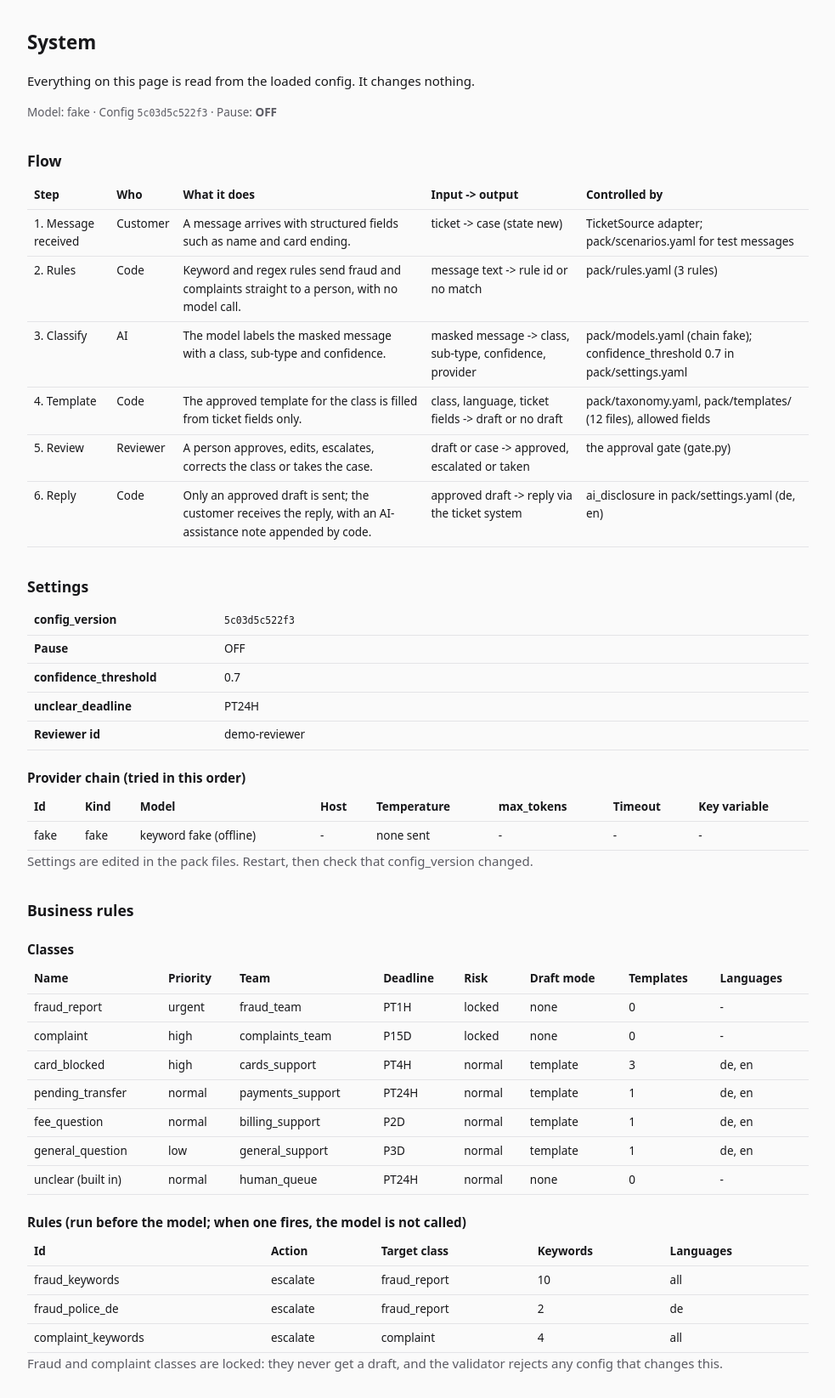
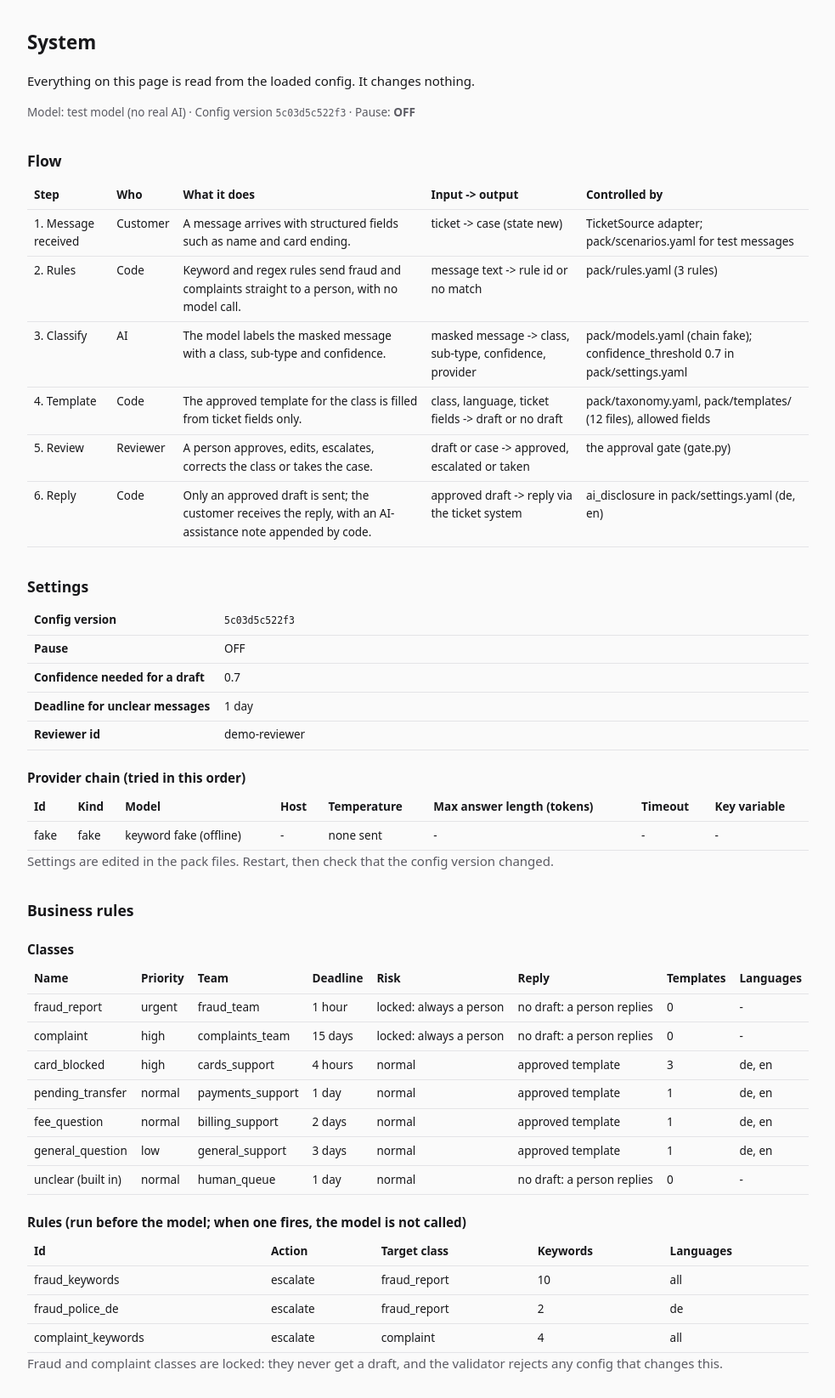
Before and after one commit to azizmdj/ai_support_agent, a FastAPI app: page /system in a window 1280 px wide. Shown: the part 48-1693 px from the top of the page at 85% size, without its empty margins (148-1131 px from the left). Run offline with FastAPI, Linux system fonts and the light colour scheme; data that the repository does not hold is empty; parts of the project's set-up code (start-up, migrations or seed data) failed here and were passed over.

Commit message:
Plain wording: How this was decided, Config version, test model, Pause line, durations in words
Co-Authored-By: Claude Opus 5.5 <noreply@anthropic.com>

```diff
--- a/src/triage_agent/web/app.py
+++ b/src/triage_agent/web/app.py
@@ -142,8 +142,8 @@ def create_app(
     store, audit = SQLiteCaseStore(conn), AuditLog(conn, config.version)
     source = MockTicketSource([])
     llm = llm or build_llm(config)  # fails at startup with a clear message if a key variable is unset
-    model_label = llm.describe() if isinstance(llm, FallbackChain) else type(llm).__name__
     model_ids = llm.ids if isinstance(llm, FallbackChain) else [type(llm).__name__]
+    model_label = ", then ".join(system.provider_label(config, pid) for pid in model_ids)
     pipeline = Pipeline(config, llm, store, audit)
     gate = Gate(store, audit, source, config)
     reviewer = reviewer_id or os.environ.get("TRIAGE_REVIEWER", "demo-reviewer")
@@ -251,12 +251,12 @@ def create_app(
                 "system.html", "system",
                 flow=system.flow_rows(config, model_ids),
                 threshold=config.settings.confidence_threshold,
-                unclear_deadline=config.settings.unclear_deadline,
+                unclear_deadline=system.human_duration(config.settings.unclear_deadline),
                 reviewer=reviewer,
                 providers=system.provider_rows(config, model_ids, os.environ),
                 classes=system.class_rows(config),
                 rules=system.rule_rows(config),
-                deadlines={name: cls.deadline for name, cls in config.classes.items()},
+                deadlines={name: system.human_duration(cls.deadline) for name, cls in config.classes.items()},
                 transitions=system.transitions(),
             )
 
--- a/src/triage_agent/web/journey.py
+++ b/src/triage_agent/web/journey.py
@@ -137,6 +137,11 @@ def journey(case: Case, rows: list[AuditEvent], ctx: Context | None = None) -> l
             why = _NO_DRAFT[row.payload["reason_code"]]
             if row.payload.get("reason_code") == "no_draft_class" and row.payload.get("class") == UNCLEAR:
                 why = "class unclear"
+            if rule and row.payload.get("reason_code") in {"locked_class", "rule_escalation"}:
+                # The pipeline records the locked class first, but what the reader needs is that a rule fired.
+                template = _step(4, f"no draft: rule {rule.payload.get('rule_id')} fired", SKIPPED, tpl_input,
+                                 rules_cfg)
+                continue
             template = _step(4, f"no draft: {why}", SKIPPED, tpl_input, "risk flag and draft mode in taxonomy.yaml")
     steps.append(template)
 
--- a/src/triage_agent/web/static/style.css
+++ b/src/triage_agent/web/static/style.css
@@ -74,6 +74,7 @@ th, td { text-align: left; padding: .35rem .5rem; border-bottom: 1px solid var(-
 .sidebar > .status p { margin: 0 0 .3rem; }
 .pause { display: flex; flex-wrap: wrap; gap: .4rem; align-items: center; margin: .3rem 0 .5rem; }
 .pause button { padding: .15rem .6rem; font-size: .95em; }
+.pause-help { margin: 0; font-size: .95em; line-height: 1.4; }
 .pause.is-on { padding: .25rem .45rem; border: 1px solid var(--warn); border-radius: 6px; background: var(--warn-soft); color: var(--text); }
 
 .main { width: 100%; max-width: 720px; margin: 0 auto; padding: 2rem 1.25rem 4rem; }
--- a/src/triage_agent/web/system.py
+++ b/src/triage_agent/web/system.py
@@ -6,7 +6,7 @@ from __future__ import annotations
 from collections.abc import Mapping
 from urllib.parse import urlparse
 
-from ..config import UNCLEAR, Config
+from ..config import UNCLEAR, Config, parse_duration
 from ..models import ALLOWED_TRANSITIONS
 from ..providers.registry import effective_params
 
@@ -36,6 +36,34 @@ def provider_rows(config: Config, chain: list[str], env: Mapping[str, str]) -> l
     return rows
 
 
+TEST_MODEL = "test model (no real AI)"
+
+
+def human_duration(value: str) -> str:
+    """ "PT1H" -> "1 hour", "P15D" -> "15 days", "PT24H" -> "1 day". Text that is not a duration is shown as is."""
+    try:
+        delta = parse_duration(value)
+    except ValueError:
+        return value
+    minutes = int(delta.total_seconds()) // 60
+    days, rest = divmod(minutes, 24 * 60)
+    hours, mins = divmod(rest, 60)
+    parts = [f"{n} {unit}{'' if n == 1 else 's'}" for n, unit in ((days, "day"), (hours, "hour"), (mins, "minute")) if n]
+    return " ".join(parts) or value
+
+
+RISK_LABELS = {"locked": "locked: always a person", "normal": "normal"}
+REPLY_LABELS = {"template": "approved template", "none": "no draft: a person replies"}
+
+
+def provider_label(config: Config, pid: str) -> str:
+    """Plain name for the header and sidebar: the offline fake is called what it is."""
+    spec = config.models.providers.get(pid)
+    if (spec is not None and spec.kind == "fake") or pid == "FakeLLM":  # FakeLLM: an injected test double
+        return TEST_MODEL
+    return pid
+
+
 def model_summary(config: Config, pid: str) -> str:
     """Short config text for one provider, used in the trail's config column."""
     spec = config.models.providers.get(pid)
@@ -54,8 +82,9 @@ def class_rows(config: Config) -> list[dict]:
         ids = {ref.id for ref in cls.templates}
         langs = sorted({lang for (tid, lang) in config.templates if tid in ids})
         rows.append({
-            "name": cls.name, "priority": cls.priority, "team": cls.team, "deadline": cls.deadline,
-            "risk": cls.risk, "draft_mode": cls.draft_mode, "templates": len(ids),
+            "name": cls.name, "priority": cls.priority, "team": cls.team, "deadline": human_duration(cls.deadline),
+            "risk": RISK_LABELS.get(cls.risk, cls.risk), "draft_mode": REPLY_LABELS.get(cls.draft_mode, cls.draft_mode),
+            "templates": len(ids), "description": cls.description, "locked": cls.locked,
             "languages": ", ".join(langs) or "-", "builtin": cls.name == UNCLEAR,
         })
     return rows
--- a/src/triage_agent/web/templates/system.html
+++ b/src/triage_agent/web/templates/system.html
@@ -4,7 +4,7 @@
   {% include "banner.html" %}
   <h1>System</h1>
   <p>Everything on this page is read from the loaded config. It changes nothing.</p>
-  <p class="status-line">Model: {{ model_label }} · Config <code>{{ config_version }}</code> · Pause: <strong>{{ "ON" if paused else "OFF" }}</strong></p>
+  <p class="status-line">Model: {{ model_label }} · Config version <code>{{ config_version }}</code> · Pause: <strong>{{ "ON" if paused else "OFF" }}</strong></p>
 
   <section id="flow">
     <h2>Flow</h2>
@@ -21,29 +21,29 @@
   <section id="settings">
     <h2>Settings</h2>
     <div class="scroll"><table class="kv">
-      <tr><th>config_version</th><td><code>{{ config_version }}</code></td></tr>
+      <tr><th>Config version</th><td><code>{{ config_version }}</code></td></tr>
       <tr><th>Pause</th><td>{{ "ON: every ticket goes to a person unless a rule escalates it" if paused else "OFF" }}</td></tr>
-      <tr><th>confidence_threshold</th><td>{{ threshold }}</td></tr>
-      <tr><th>unclear_deadline</th><td>{{ unclear_deadline }}</td></tr>
+      <tr><th>Confidence needed for a draft</th><td>{{ threshold }}</td></tr>
+      <tr><th>Deadline for unclear messages</th><td>{{ unclear_deadline }}</td></tr>
       <tr><th>Reviewer id</th><td>{{ reviewer }}</td></tr>
     </table></div>
     <h3>Provider chain (tried in this order)</h3>
     <div class="scroll"><table>
-      <thead><tr><th>Id</th><th>Kind</th><th>Model</th><th>Host</th><th>Temperature</th><th>max_tokens</th><th>Timeout</th><th>Key variable</th></tr></thead>
+      <thead><tr><th>Id</th><th>Kind</th><th>Model</th><th>Host</th><th>Temperature</th><th>Max answer length (tokens)</th><th>Timeout</th><th>Key variable</th></tr></thead>
       <tbody>
         {% for p in providers %}
           <tr><td>{{ p.id }}</td><td>{{ p.kind }}</td><td>{{ p.model }}</td><td>{{ p.host }}</td><td>{{ p.temperature }}</td><td>{{ p.max_tokens }}</td><td>{{ p.timeout }}</td><td>{{ p.key }}</td></tr>
         {% endfor %}
       </tbody>
     </table></div>
-    <p class="note">Settings are edited in the pack files. Restart, then check that config_version changed.</p>
+    <p class="note">Settings are edited in the pack files. Restart, then check that the config version changed.</p>
   </section>
 
   <section id="business-rules">
     <h2>Business rules</h2>
     <h3>Classes</h3>
     <div class="scroll"><table>
-      <thead><tr><th>Name</th><th>Priority</th><th>Team</th><th>Deadline</th><th>Risk</th><th>Draft mode</th><th>Templates</th><th>Languages</th></tr></thead>
+      <thead><tr><th>Name</th><th>Priority</th><th>Team</th><th>Deadline</th><th>Risk</th><th>Reply</th><th>Templates</th><th>Languages</th></tr></thead>
       <tbody>
         {% for c in classes %}
           <tr><td>{{ c.name }}{% if c.builtin %} (built in){% endif %}</td><td>{{ c.priority }}</td><td>{{ c.team }}</td><td>{{ c.deadline }}</td><td>{{ c.risk }}</td><td>{{ c.draft_mode }}</td><td>{{ c.templates }}</td><td>{{ c.languages }}</td></tr>
@@ -99,7 +99,7 @@
       <summary>Engineering: interfaces, states, audit and how to extend</summary>
       <ul>
         <li><strong>Interfaces:</strong> <code>TextModel.complete(system, user)</code> for models, <code>TicketSource</code> (fetch new tickets, send an approved reply) for the ticket system, <code>CaseStore</code> for storage (default SQLite).</li>
-        <li><strong>Audit:</strong> every step writes an audit row with the config_version. Rows hold ids, class names, confidence, hashes and short codes, never message text.</li>
+        <li><strong>Audit:</strong> every step writes an audit row with the config version. Rows hold ids, class names, confidence, hashes and short codes, never message text.</li>
         <li><strong>Fail closed:</strong> if masking fails, no model is called; if every provider fails or answers invalid JSON, the case goes to a person; a missing field or language means no draft; only the approval gate can send.</li>
         <li><strong>Add a class:</strong> a block in <code>pack/taxonomy.yaml</code>, a template per language in <code>pack/templates/</code>, and example tickets in <code>eval/tickets.jsonl</code>. The validator runs on start; then run <code>eval</code>.</li>
         <li><strong>Add a model:</strong> a block in <code>pack/models.yaml</code> for an OpenAI-compatible or Anthropic API, or a new adapter with one <code>complete()</code> method.</li>
```
Also changed, not shown: src/triage_agent/web/templates/review.html (+4 -4 lines), tests/test_journey.py (+1 -1 lines), tests/test_system.py (+5 -3 lines), tests/test_web.py (+13 -9 lines).
